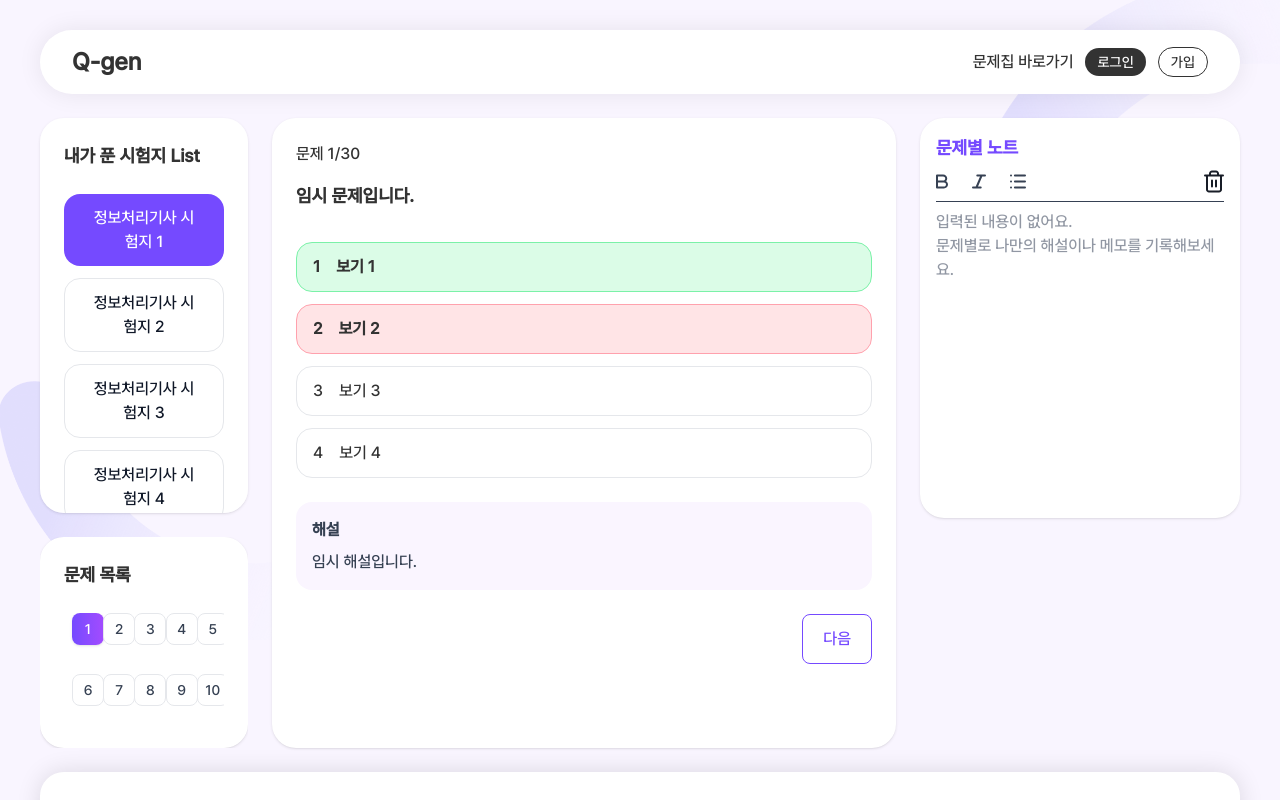
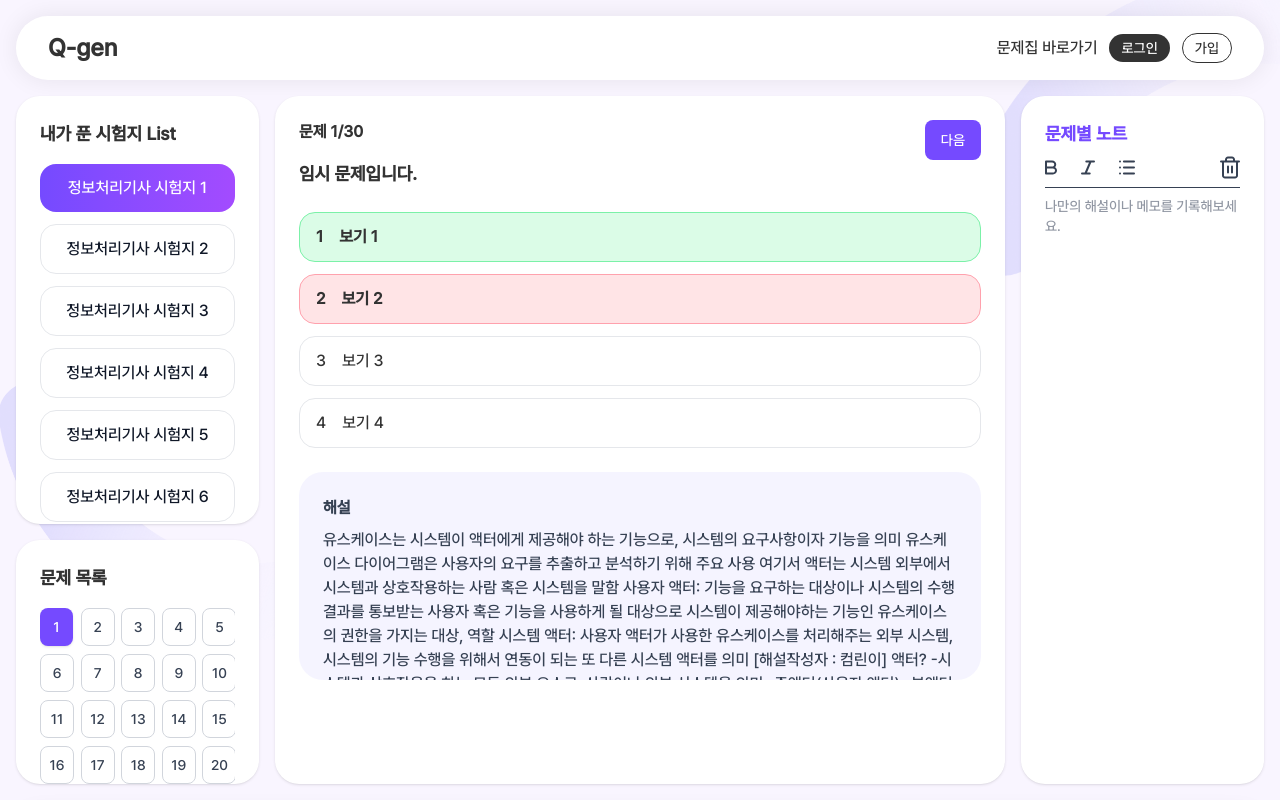
Before and after one commit to choihyunman/Qgen, a React (Vite) app in the folder frontend/: page /incorrect in a window 1280 px wide. Shown: the top 800 px of the page. Built offline with nearby package versions, Linux system fonts and the light colour scheme; no server answers.

Commit message:
:lipstick: Feat: 오답노트 화면 기능 추가

```diff
--- a/frontend/package.json
+++ b/frontend/package.json
@@ -20,7 +20,10 @@
     "react": "^18.2.0",
     "react-dom": "^18.2.0",
     "react-router-dom": "^7.5.1",
+    "simplebar": "^6.3.0",
+    "simplebar-react": "^3.3.0",
     "tailwind-merge": "^3.2.0",
+    "tailwind-scrollbar": "^4.0.2",
     "zustand": "^5.0.3"
   },
   "devDependencies": {
--- a/frontend/src/App.css
+++ b/frontend/src/App.css
@@ -1,12 +1,17 @@
-.main {
-  padding: 30px 40px;
-  width: 100%;
-}
-
-.public-DraftEditor-focused .public-DraftEditorPlaceholder-root {
-  opacity: 0 !important;
-}
-
 .main.check {
   padding: 30px 40px;
 }
+
+/* simplebar-react 보라색 스크롤바 커스텀 */
+.simplebar-scrollbar:before {
+  background: #754aff !important;
+}
+.simplebar-track.simplebar-vertical {
+  width: 8px !important;
+  background: transparent !important; /* 트랙 색상(투명) */
+  top: 25px !important;
+  bottom: 25px !important;
+}
+.simplebar-scrollbar.simplebar-visible:before {
+  opacity: 1 !important;
+}
--- a/frontend/src/App.tsx
+++ b/frontend/src/App.tsx
@@ -13,15 +13,17 @@ function App() {
   const BackgroundComponent = isArcPage ? ArcBackground : BlurBackground;
 
   return (
-    <BackgroundComponent>
-      <div className='main min-h-screen flex flex-col'>
-        <Header />
-        <main className='flex-1 h-[calc(100vh-100px)] py-6'>
-          <Outlet />
-        </main>
+    <div className='flex flex-col w-full'>
+      <BackgroundComponent>
+        <div className='flex flex-col flex-1 h-screen pb-4'>
+          <Header />
+          <main className='flex-1 py-4 h-full min-h-0'>
+            <Outlet />
+          </main>
+        </div>
         <Footer />
-      </div>
-    </BackgroundComponent>
+      </BackgroundComponent>
+    </div>
   );
 }
 
--- a/frontend/src/components/layout/Background/ArcBackground.tsx
+++ b/frontend/src/components/layout/Background/ArcBackground.tsx
@@ -4,7 +4,7 @@ interface BackgroundProps extends PropsWithChildren {}
 
 function Background({ children }: BackgroundProps) {
   return (
-    <div className='relative w-full bg-[#F9F5FF] min-h-screen'>
+    <div className='relative bg-[#F9F5FF] p-4'>
       <div className='pointer-events-none'>
         <img
           src='/src/assets/images/left-arc.png'
--- a/frontend/src/components/layout/Background/BlurBackground.tsx
+++ b/frontend/src/components/layout/Background/BlurBackground.tsx
@@ -6,7 +6,7 @@ interface BlurBackgroundProps {
 
 const BlurBackground = ({ children }: BlurBackgroundProps) => {
   return (
-    <div className='min-h-screen w-screen bg-gradient-to-tr from-[#E6CAF4] via-[#F9F5FF] to-[#CAC7FC]'>
+    <div className='p-4 bg-gradient-to-tr from-[#E6CAF4] via-[#F9F5FF] to-[#CAC7FC]'>
       {children}
     </div>
   );
--- a/frontend/src/pages/Incorrect/Incorrect.tsx
+++ b/frontend/src/pages/Incorrect/Incorrect.tsx
@@ -3,6 +3,8 @@ import Test from './Test';
 import TestList from './TestList';
 import Button from '@/components/common/Button/Button';
 import Note from './Note';
+import SimpleBar from 'simplebar-react';
+import 'simplebar-react/dist/simplebar.min.css';
 
 const Incorrect = () => {
   const [currentNumber, setCurrentNumber] = useState(1);
@@ -14,7 +16,25 @@ const Incorrect = () => {
     test: '임시 문제입니다.',
     options: ['보기 1', '보기 2', '보기 3', '보기 4'],
     answerIndex: 0,
-    explanation: '임시 해설입니다.',
+    explanation: `유스케이스는 시스템이 액터에게 제공해야 하는 기능으로, 시스템의 요구사항이자 기능을 의미
+
+유스케이스 다이어그램은 사용자의 요구를 추출하고 분석하기 위해 주요 사용
+여기서 액터는 시스템 외부에서 시스템과 상호작용하는 사람 혹은 시스템을 말함
+
+사용자 액터: 기능을 요구하는 대상이나 시스템의 수행결과를 통보받는 사용자 혹은 기능을 사용하게 될 대상으로
+시스템이 제공해야하는 기능인 유스케이스의 권한을 가지는 대상, 역할
+
+시스템 액터: 사용자 액터가 사용한 유스케이스를 처리해주는 외부 시스템, 시스템의 기능 수행을 위해서 연동이 되는 또 다른 시스템 액터를 의미
+[해설작성자 : 컴린이]
+
+액터?
+-시스템과 상호작용을 하는 모든 외부 요소로, 사람이나 외부 시스템을 의미
+-주액터(사용자 액터)
+-부액터(시스템 액터)
+
+1번 개발자의 요구X   사용자의 요구O
+3번 부액터(시스템 액터) 설명임
+4번 일방적X  양방향O          `,
   };
 
   const mockExams = [
@@ -22,6 +42,12 @@ const Incorrect = () => {
     { id: '250424-2', name: '정보처리기사 시험지 2', isActive: false },
     { id: '250424-3', name: '정보처리기사 시험지 3', isActive: false },
     { id: '250424-4', name: '정보처리기사 시험지 4', isActive: false },
+    { id: '250424-5', name: '정보처리기사 시험지 5', isActive: false },
+    { id: '250424-6', name: '정보처리기사 시험지 6', isActive: false },
+    { id: '250424-7', name: '정보처리기사 시험지 7', isActive: false },
+    { id: '250424-8', name: '정보처리기사 시험지 8', isActive: false },
+    { id: '250424-9', name: '정보처리기사 시험지 9', isActive: false },
+    { id: '250424-10', name: '정보처리기사 시험지 10', isActive: false },
   ];
 
   const handleOptionSelect = (index: number) => {
@@ -43,39 +69,41 @@ const Incorrect = () => {
   const totalTests = 30; // API 호출 후 받아오는 데이터로 변경 필요
 
   return (
-    <div className='flex w-full gap-6'>
+    <div className='flex gap-4 h-full'>
       {/* TestList (1/5) */}
-      <div style={{ flex: 1 }} className='flex flex-col gap-6'>
-        <div className='bg-white rounded-3xl p-6 shadow-sm h-[65%] min-h-[0] overflow-y-auto'>
-          <h3 className='text-lg font-bold mb-6'>내가 푼 시험지 List</h3>
+      <div style={{ flex: 1 }} className='flex flex-col gap-4 h-full min-h-0'>
+        <SimpleBar
+          style={{ flex: 3.3, height: '0', minHeight: 0 }}
+          className='bg-white rounded-3xl p-6 shadow-sm'
+        >
+          <h3 className='text-lg font-bold mb-4'>내가 푼 시험지 List</h3>
           <div className='flex flex-col gap-3'>
             {mockExams.map((exam) => (
               <Button
                 key={exam.id}
-                className={`w-full py-3 px-6 rounded-2xl transition-colors
-                    ${
-                      exam.isActive
-                        ? 'bg-[#754AFF] text-white'
-                        : 'bg-white border-1 border-gray-200 text-gray-900 hover:bg-[#754AFF]/10 hover:border-[#754AFF]'
-                    }`}
+                variant='filled'
+                className={`w-full py-3 px-6 rounded-2xl transition-colors${exam.isActive ? '' : ' bg-white border-1 border-gray-200 text-gray-900 hover:bg-[#754AFF]/10 hover:border-[#754AFF]/80'}`}
               >
                 {exam.name}
               </Button>
             ))}
           </div>
-        </div>
+        </SimpleBar>
 
-        <div className='h-[35%] overflow-y-auto'>
+        <SimpleBar
+          style={{ flex: 1.7, height: '0', minHeight: 0 }}
+          className='bg-white rounded-3xl p-6 shadow-sm'
+        >
           <TestList
             currentNumber={currentNumber}
             totalTests={totalTests}
             onTestClick={handleTestClick}
           />
-        </div>
+        </SimpleBar>
       </div>
 
       {/* Test (3/5) */}
-      <div style={{ flex: 3 }} className='flex flex-col min-h-0'>
+      <div style={{ flex: 3 }} className='flex flex-col h-full min-h-0'>
         <Test
           currentNumber={currentNumber}
           totalNumber={totalTests}
@@ -91,7 +119,7 @@ const Incorrect = () => {
       </div>
 
       {/* Note (1/5) */}
-      <div style={{ flex: 1 }} className='flex flex-col min-h-0'>
+      <div style={{ flex: 1 }} className='flex flex-col h-full min-h-0'>
         <Note />
       </div>
     </div>
--- a/frontend/src/pages/Incorrect/Note.tsx
+++ b/frontend/src/pages/Incorrect/Note.tsx
@@ -1,10 +1,10 @@
 import { useState } from 'react';
 import { Editor, EditorState, RichUtils } from 'draft-js';
 import 'draft-js/dist/Draft.css';
-import TrashIcon from '@/assets/icons/trash.svg?react';
 import BoldIcon from '@/assets/icons/bold.svg?react';
 import ItalicIcon from '@/assets/icons/italic.svg?react';
 import ListIcon from '@/assets/icons/list.svg?react';
+import TrashIcon from '@/assets/icons/trash.svg?react';
 
 const Note = () => {
   const [editorState, setEditorState] = useState(EditorState.createEmpty());
@@ -20,26 +20,26 @@ const Note = () => {
     );
 
   return (
-    <div className='bg-white rounded-3xl p-4 shadow-sm w-[320px] min-h-[400px] flex flex-col'>
+    <div className='bg-white rounded-3xl p-6 shadow-sm flex flex-col h-full'>
       <div className='text-lg font-bold text-[#754AFF] mb-2'>문제별 노트</div>
       <div className='flex items-center gap-6 mb-2'>
         <button
           type='button'
-          className='text-gray-700 hover:text-[#754AFF] text-lg'
+          className='text-gray-700 hover:text-[#754AFF] text-lg cursor-pointer'
           onClick={handleBold}
         >
           <BoldIcon />
         </button>
         <button
           type='button'
-          className='text-gray-700 hover:text-[#754AFF] text-lg italic'
+          className='text-gray-700 hover:text-[#754AFF] text-lg cursor-pointer'
           onClick={handleItalic}
         >
           <ItalicIcon />
         </button>
         <button
           type='button'
-          className='text-gray-700 hover:text-[#754AFF] text-lg'
+          className='text-gray-700 hover:text-[#754AFF] text-lg cursor-pointer'
           onClick={handleList}
         >
           <ListIcon />
@@ -47,18 +47,18 @@ const Note = () => {
         <div className='flex-1' />
         <button
           type='button'
-          className='text-gray-400 hover:text-red-400 text-lg'
+          className='text-gray-700 text-lg hover:text-red-600 cursor-pointer'
           onClick={handleClear}
         >
           <TrashIcon />
         </button>
       </div>
       <div className='border-b border-gray-700 mb-2' />
-      <div className='flex-1 min-h-[200px]'>
+      <div className='flex-1 text-sm'>
         <Editor
           editorState={editorState}
           onChange={setEditorState}
-          placeholder={`입력된 내용이 없어요.\n문제별로 나만의 해설이나 메모를 기록해보세요.`}
+          placeholder={`나만의 해설이나 메모를 기록해보세요.`}
         />
       </div>
     </div>
--- a/frontend/src/pages/Incorrect/Test.tsx
+++ b/frontend/src/pages/Incorrect/Test.tsx
@@ -1,7 +1,7 @@
 import { useRef, useEffect } from 'react';
 import { IncorrectTestProps } from '@/types/incorrect';
 import Button from '@/components/common/Button/Button';
-
+import SimpleBar from 'simplebar-react';
 function IncorrectTest({
   currentNumber,
   totalNumber,
@@ -29,15 +29,21 @@ function IncorrectTest({
   return (
     <div className='w-full h-full min-h-0 bg-white rounded-3xl p-6 shadow-sm'>
       <div>
-        {/* 문제 번호 */}
-        <div className='mb-4'>
-          <p className='text-base font-medium'>
-            문제 {currentNumber}/{totalNumber}
-          </p>
+        <div className='flex justify-between'>
+          {/* 문제 번호 */}
+          <div className='mb-4'>
+            <p className='text-base font-bold'>
+              문제 {currentNumber}/{totalNumber}
+            </p>
+          </div>
+          <div className='flex justify-end'>
+            <Button onClick={onNext} variant='small'>
+              다음
+            </Button>
+          </div>
         </div>
-
         {/* 문제 내용 */}
-        <div className='mb-8'>
+        <div className='mb-6'>
           <h2 className='text-lg font-bold'>{test}</h2>
         </div>
 
@@ -70,19 +76,10 @@ function IncorrectTest({
         </div>
 
         {/* 해설 */}
-        <div className='my-6'>
-          <div className='p-4 bg-purple-50 rounded-2xl text-gray-700'>
-            <div className='font-semibold mb-2'>해설</div>
-            <div>{explanation}</div>
-          </div>
-        </div>
-      </div>
-
-      {/* 버튼 */}
-      <div className='flex justify-end'>
-        <Button onClick={onNext} variant='outlined' className='py-3 px-5'>
-          다음
-        </Button>
+        <SimpleBar className='my-6 h-full min-h-0 bg-[#CAC7FC]/20 rounded-3xl max-h-52 flex flex-col p-6'>
+          <div className='font-semibold mb-2 text-gray-700'>해설</div>
+          <div className='text-gray-700'>{explanation}</div>
+        </SimpleBar>
       </div>
     </div>
   );
--- a/frontend/src/pages/Incorrect/TestList.tsx
+++ b/frontend/src/pages/Incorrect/TestList.tsx
@@ -1,27 +1,23 @@
 import { TestListProps } from '@/types/incorrect';
+import Button from '@/components/common/Button/Button';
 
 function TestList({ currentNumber, totalTests, onTestClick }: TestListProps) {
   return (
-    <div className='bg-white rounded-3xl p-6 shadow-sm h-full min-h-[0] flex flex-col'>
-      <h3 className='text-lg font-bold mb-6'>문제 목록</h3>
-      <div className='grid grid-cols-5 gap-3 px-2 flex-1 min-h-[0] overflow-y-auto'>
-        {Array.from({ length: Math.min(totalTests, 10) }, (_, i) => i + 1).map(
+    <div className='h-full min-h-[0] flex flex-col'>
+      <h3 className='text-lg font-bold mb-4'>문제 목록</h3>
+      <div className='grid grid-cols-5 gap-2 flex-1 min-h-[0] overflow-y-auto'>
+        {Array.from({ length: Math.min(totalTests, 20) }, (_, i) => i + 1).map(
           (number) => (
-            <button
+            <Button
               key={number}
               onClick={() => onTestClick(number)}
-              className={`
-                aspect-square rounded-lg flex items-center justify-center text-sm font-medium
-                transition-colors duration-200 ease-in-out min-w-[32px] cursor-pointer
-                ${
-                  number === currentNumber
-                    ? 'bg-gradient-to-r from-[#754AFF] to-[#A34BFF] text-white shadow-sm'
-                    : 'bg-white text-gray-700 hover:bg-gray-50 border border-gray-200'
-                }
-              `}
+              variant='small'
+              className={
+                number === currentNumber ? 'primary shadow-sm' : 'secondary'
+              }
             >
               {number}
-            </button>
+            </Button>
           )
         )}
       </div>
```
Also changed, not shown: frontend/src/components/common/Button/Button.tsx (+4 -4 lines), frontend/.pnp.cjs, frontend/src/assets/icons/trash.svg, 1 other file (tests, documents, lock files or other folders).
